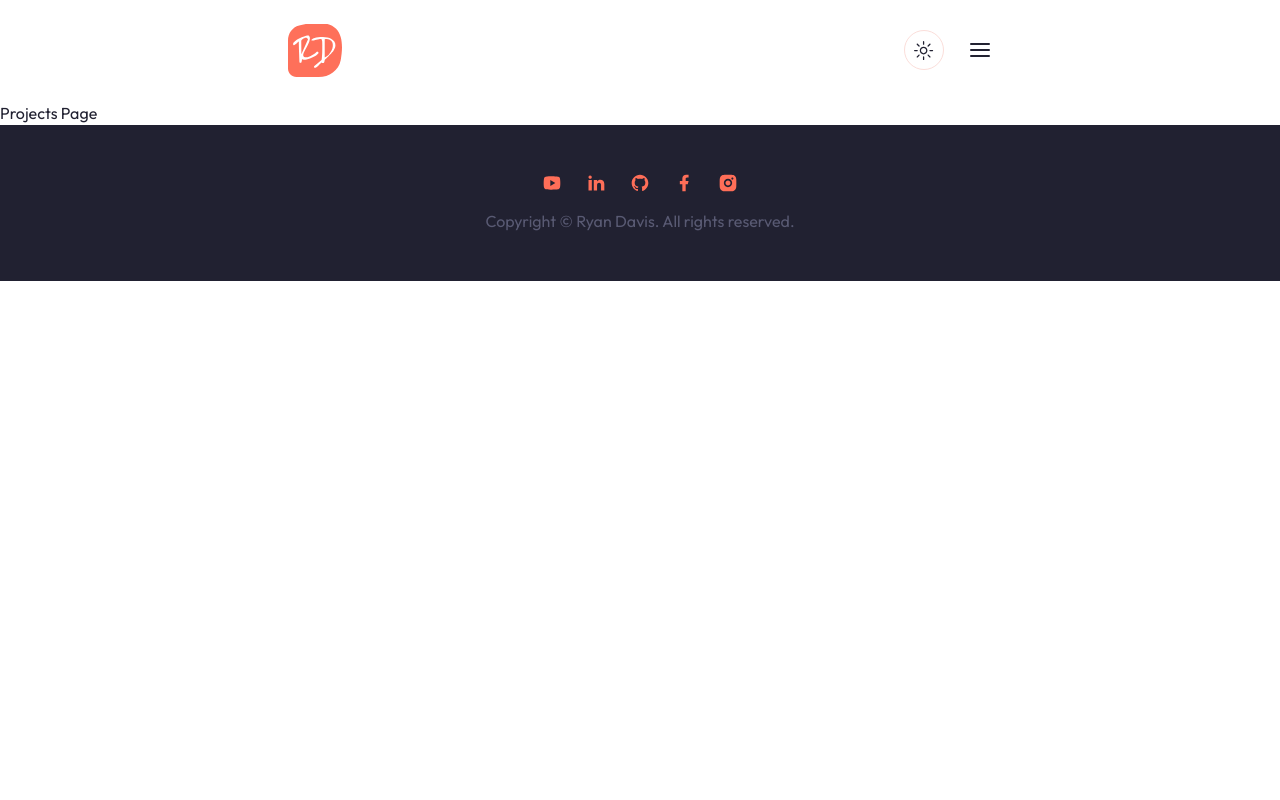
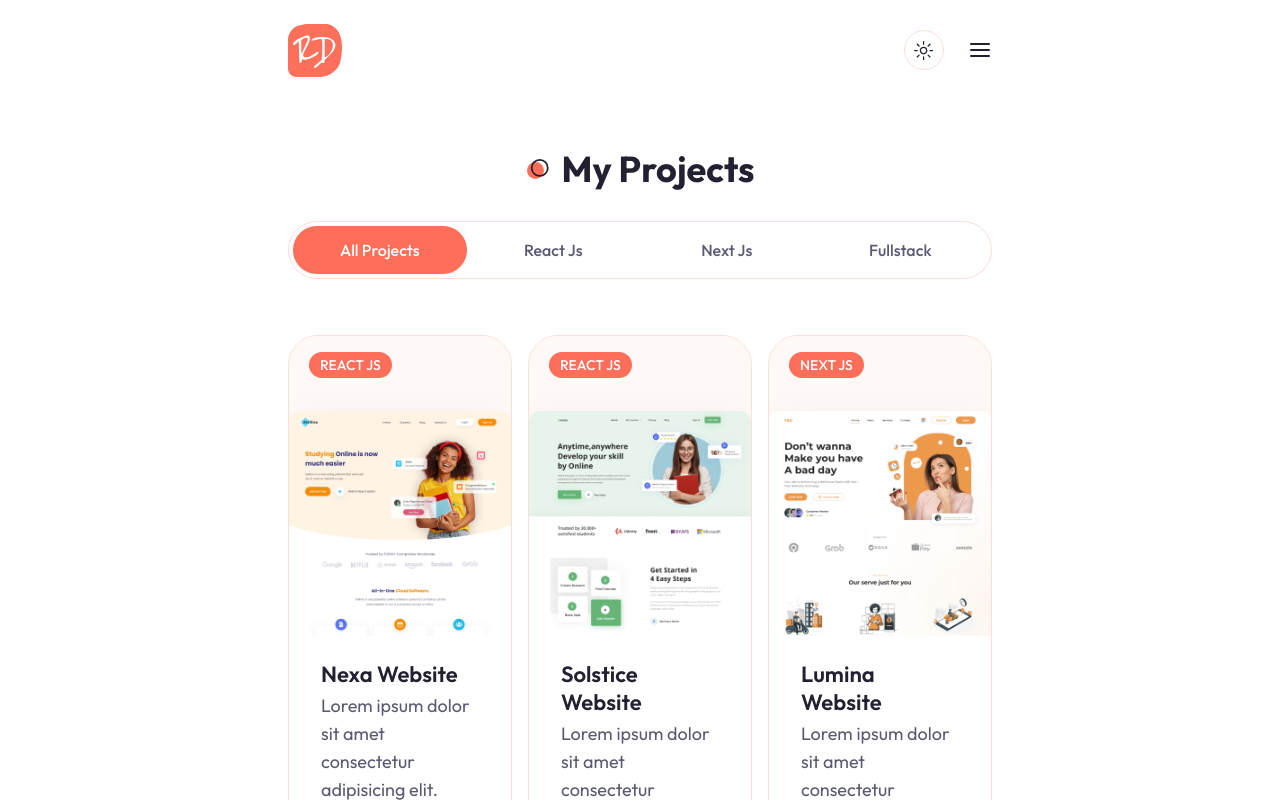
Before and after one commit to jnorgini/portfolio, a Next.js app: page /projects in a window 1280 px wide. Shown: the top 800 px of the page. Built offline with nearby package versions, Linux system fonts and the light colour scheme.

Commit message:
feat: projects page

```diff
--- a/app/projects/page.jsx
+++ b/app/projects/page.jsx
@@ -1,7 +1,143 @@
-import React from 'react'
+'use client';
+import React, { useState } from 'react';
+import { Tabs, TabsList, TabsContent, TabsTrigger } from '@/components/ui/tabs';
+import ProjectCard from '@/components/ProjectCard';
+
+const projectData = [
+    {
+        image: '/work/3.png',
+        category: 'react js',
+        name: 'Nexa Website',
+        description:
+            'Lorem ipsum dolor sit amet consectetur adipisicing elit. Cumque, quis.',
+        link: '/',
+        github: '/',
+    },
+    {
+        image: '/work/4.png',
+        category: 'react js',
+        name: 'Solstice Website',
+        description:
+            'Lorem ipsum dolor sit amet consectetur adipisicing elit. Cumque, quis.',
+        link: '/',
+        github: '/',
+    },
+    {
+        image: '/work/2.png',
+        category: 'next js',
+        name: 'Lumina Website',
+        description:
+            'Lorem ipsum dolor sit amet consectetur adipisicing elit. Cumque, quis.',
+        link: '/',
+        github: '/',
+    },
+    {
+        image: '/work/1.png',
+        category: 'next js',
+        name: 'Envolve Website',
+        description:
+            'Lorem ipsum dolor sit amet consectetur adipisicing elit. Cumque, quis.',
+        link: '/',
+        github: '/',
+    },
+    {
+        image: '/work/3.png',
+        category: 'next js',
+        name: 'Ignite Website',
+        description:
+            'Lorem ipsum dolor sit amet consectetur adipisicing elit. Cumque, quis.',
+        link: '/',
+        github: '/',
+    },
+    {
+        image: '/work/4.png',
+        category: 'next js',
+        name: 'Envision Website',
+        description:
+            'Lorem ipsum dolor sit amet consectetur adipisicing elit. Cumque, quis.',
+        link: '/',
+        github: '/',
+    },
+    {
+        image: '/work/1.png',
+        category: 'fullstack',
+        name: 'Serenity Website',
+        description:
+            'Lorem ipsum dolor sit amet consectetur adipisicing elit. Cumque, quis.',
+        link: '/',
+        github: '/',
+    },
+    {
+        image: '/work/3.png',
+        category: 'fullstack',
+        name: 'Nova Website',
+        description:
+            'Lorem ipsum dolor sit amet consectetur adipisicing elit. Cumque, quis.',
+        link: '/',
+        github: '/',
+    },
+    {
+        image: '/work/2.png',
+        category: 'fullstack',
+        name: 'Zenith Website',
+        description:
+            'Lorem ipsum dolor sit amet consectetur adipisicing elit. Cumque, quis.',
+        link: '/',
+        github: '/',
+    },
+];
+
+// remove category duplicates
+const uniqueCategories = [
+    'all projects',
+    ...new Set(projectData.map((item) => item.category))
+];
 
 const Projects = () => {
-    return <div>Projects Page</div>;
-}
+    const [categories, setCategories] = useState(uniqueCategories);
+    const [category, setCategory] = useState('all projects');
+
+    const filteredProjects = projectData.filter(project => {
+        // if category is 'all projects' return all projects, else filter by category
+        return category === 'all projects'
+            ? project
+            : project.category === category;
+    });
+
+    return (
+        <section className='min-h-screen pt-12'>
+            <div className='container mx-auto'>
+                <h2 className='section-title mb-8 xl:mb-16 text-center mx-auto'>
+                    My Projects
+                </h2>
+                {/* tabs */}
+                <Tabs defaultValue={category} className='mb-24 xl:mb-48'>
+                    <TabsList className='w-full grid h-full md:grid-cols-4 lg:max-w-[640px] mb-12 mx-auto md:border dark:border-none'>
+                        {categories.map((category, index) => {
+                            return (
+                                <TabsTrigger
+                                    onClick={() => setCategory(category)}
+                                    value={category}
+                                    key={index}
+                                    className='capitalize w-[162px] md:w-auto'
+                                >
+                                    {category}
+                                </TabsTrigger>
+                            );
+                        })}
+                    </TabsList>
+                    {/* tabs content */}
+                    <div className='text-lg xl:mt-8 grid grid-cols-1 md:grid-cols-3 gap-4'>
+                        {filteredProjects.map((project, index) => {
+                            return <TabsContent value={category} key={index}>
+                                <ProjectCard project={project} />
+                            </TabsContent>
+                        })}
+                    </div>
+                </Tabs>
+            </div>
+        </section>
+    );
+};
 
 export default Projects;
```
